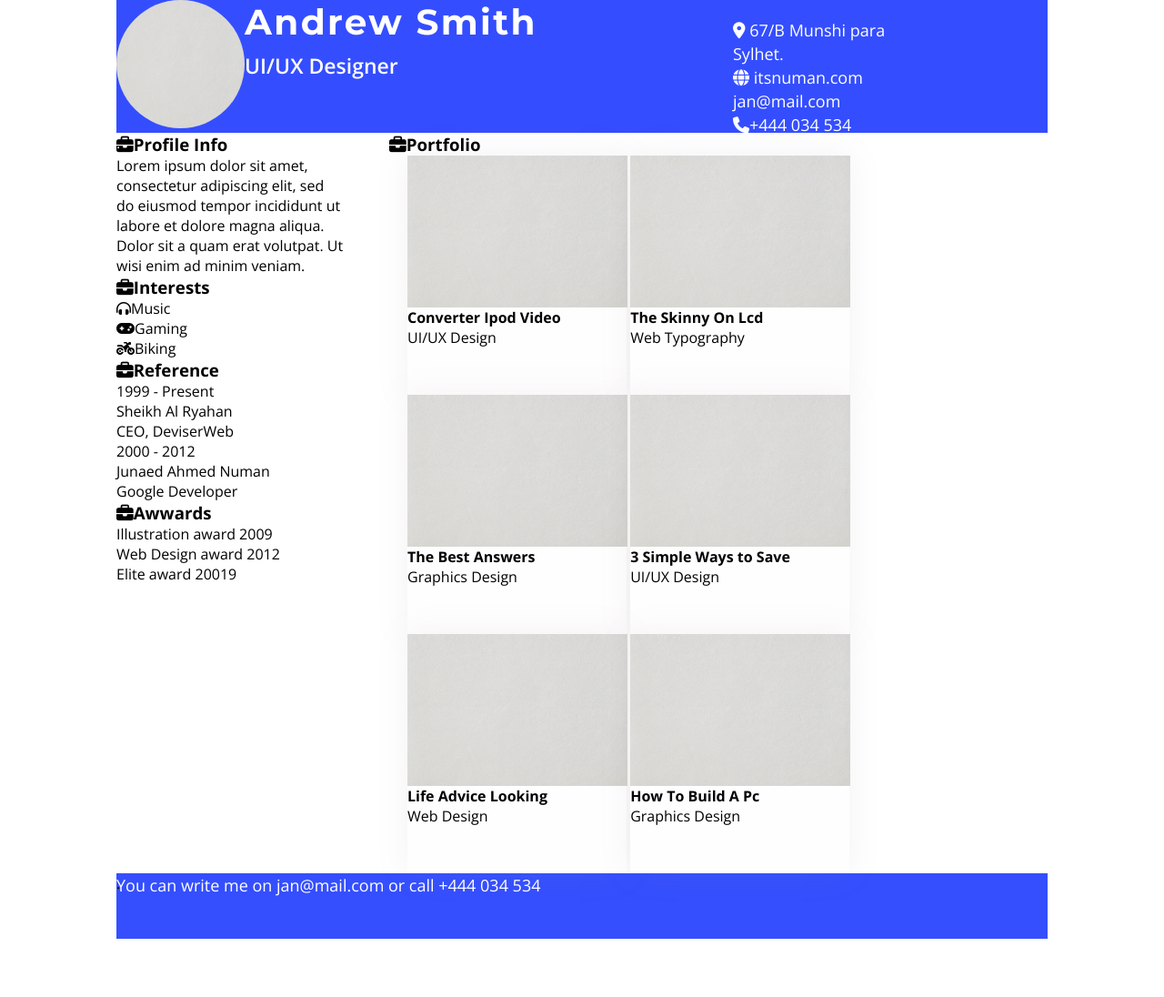
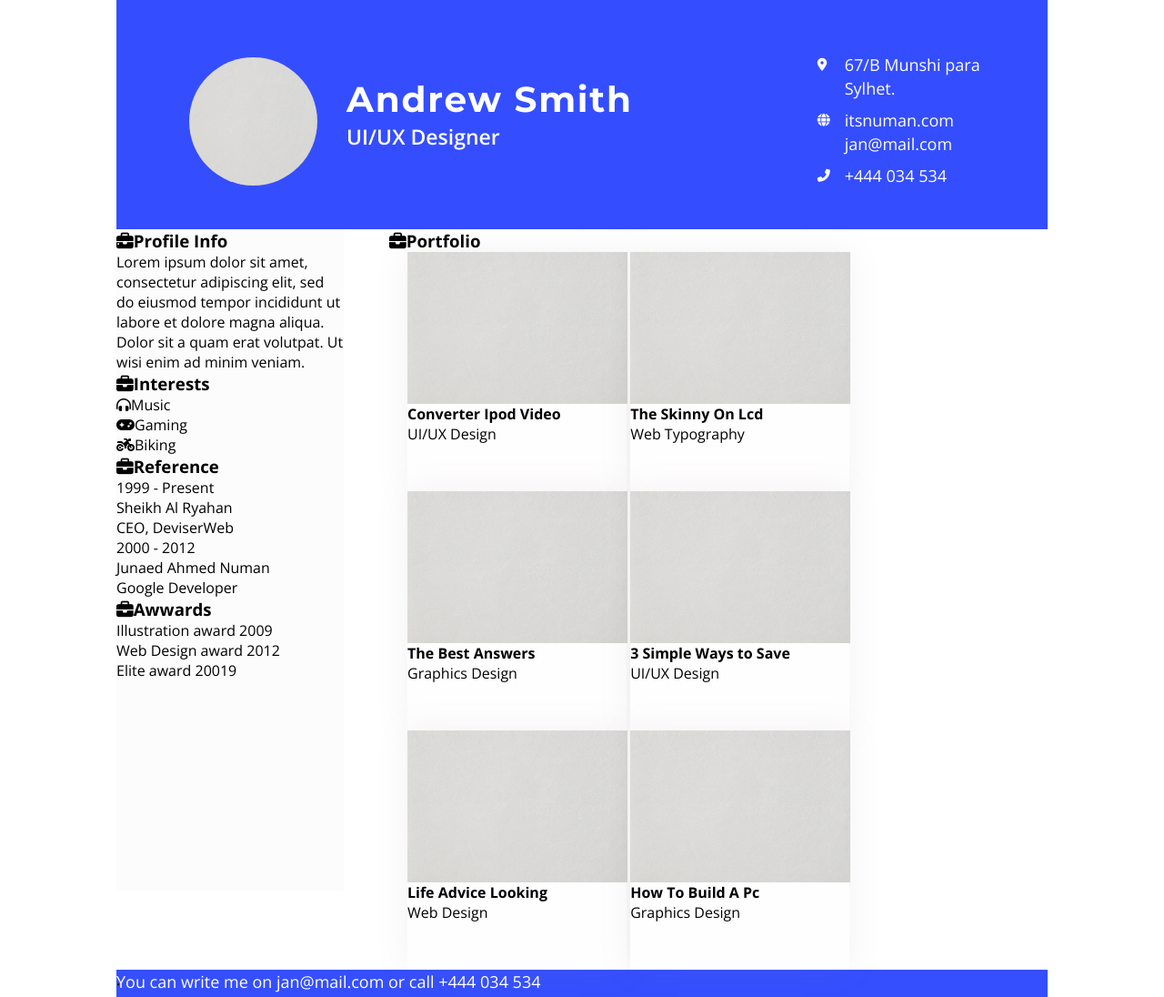
Before and after one commit to YauhenDavidovich/Rsschool2021-EN, a plain HTML site: page index.html in a window 1280 px wide. Shown: the top 1096 px of the page at 91% size. Before the commit the page ends 1032 px from the top, so only its background shows below. Drawn offline with nearby package versions, Linux system fonts and the light colour scheme; a web font is replaced by a local one.

Commit message:
feat: add alignment of header elements

```diff
--- a/css/style.css
+++ b/css/style.css
@@ -42,6 +42,9 @@ h1 {
 .profile__photo {
     float: left;
     width: 141px;
+    margin-top: 63px;
+    margin-left: 80px;
+    margin-bottom: 43px;
 }
 
 .profile__photo img {
@@ -51,19 +54,20 @@ h1 {
 
 .profile__title {
     float: left;
-    width: 459px;
+    margin-left: 32px;
+    margin-top: 85px;
 }
 
 .profile__name {
     font-size: 39px;
     line-height: 48px;
     font-weight: 700;
-    letter-spacing: 0.06em;
+    letter-spacing: 0.045em;
 }
 
 .profile__position {
     font-size: 23px;
-    line-height: 48px;
+    line-height: 35px;
     font-weight: 600;
 }
 
@@ -71,6 +75,8 @@ h1 {
 .profile__contacts {
     float: left;
     width: 178px;
+    margin-left: 155px;
+    margin-top: 38px;
 }
 
 .profile__contacts_list {
@@ -82,11 +88,45 @@ h1 {
     font-weight: 400;
 }
 
+.profile__contacts_list li {
+    padding: 0 0 9px 0;
+}
+
+.profile__item-location:before {
+    font-family: "Font Awesome 5 Free";
+    content: "\f3c5";
+    font-size: 14px;
+    position: absolute;
+    left: -30px;
+    font-weight: 900;
+}
+
+.profile__item-site:before {
+    font-family: "Font Awesome 5 Free";
+    content: "\f0ac";
+    font-size: 14px;
+    position: absolute;
+    left: -30px;
+    font-weight: 900;
+}
+
+.profile__item-phone:before {
+    font-family: "Font Awesome 5 Free";
+    content: "\f879";
+    font-size: 14px;
+    position: absolute;
+    left: -30px;
+    font-weight: 900;
+}
+
+
 /*left column*/
 .column__left {
     float: left;
     width: 250px;
     margin-right: 50px;
+    background-color: rgba(247, 247, 247, 0.4);
+    height: calc(100vh - 72px);
 }
 
 /*right column*/
@@ -105,7 +145,7 @@ h1 {
     width: 241px;
     height: 263px;
     background-color: #fffeff;
-    box-shadow: 0px 0px 34px 0px rgba(133,129,128,0.1);
+    box-shadow: 0px 0px 34px 0px rgba(133, 129, 128, 0.1);
 }
 
 
--- a/index.html
+++ b/index.html
@@ -28,12 +28,10 @@
             </div>
             <div class="profile__contacts">
                 <ul class="profile__contacts_list">
-                    <li class="profile__item-location"><i class="fas fa-map-marker-alt"></i>
-                        67/B Munshi para Sylhet.
+                    <li class="profile__item-location">67/B Munshi para Sylhet.
                     </li>
-                    <li class="profile__item-site"><i class="fas fa-globe"></i>
-                        itsnuman.com jan@mail.com</li>
-                    <li class="profile__item-phone"><i class="fas fa-phone"></i>+444 034 534</li>
+                    <li class="profile__item-site">itsnuman.com jan@mail.com</li>
+                    <li class="profile__item-phone">+444 034 534</li>
                 </ul>
             </div>
         </div>
```
